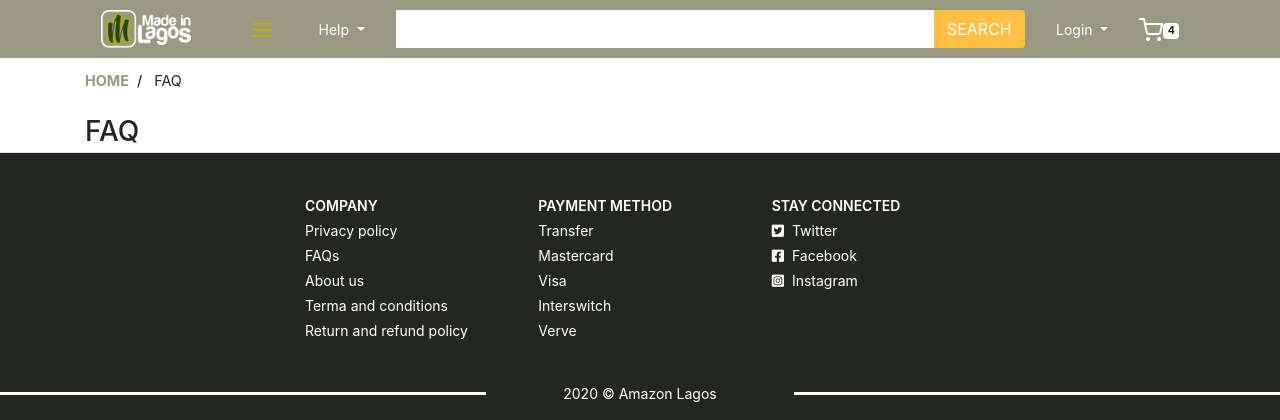
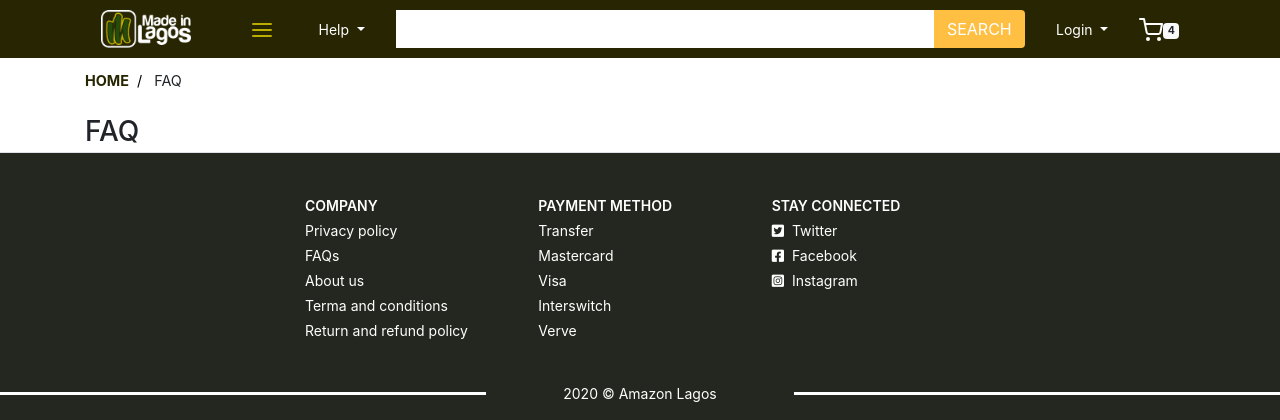
Before and after one commit to iballi2017/madeinlagos-v2, a PHP site: page /views/faq.php in a window 1280 px wide. Shown: the top 420 px of the page. Run offline with PHP 8.4, Linux system fonts and the light colour scheme; some libraries are stand-ins or nearby versions.

Commit message:
new commit

```diff
--- a/stylesheet/main.css
+++ b/stylesheet/main.css
@@ -239,7 +239,7 @@ input[type=number] {
 }
 
 .bg_secondaryDark {
-  background-color: #999882;
+  background-color: #272502;
 }
 
 .text_primary {
@@ -255,7 +255,7 @@ input[type=number] {
 }
 
 .text_secondaryDark {
-  color: #999882;
+  color: #272502;
 }
 
 .text_light {
@@ -319,7 +319,7 @@ ul.breadcrumb li + li:before {
 }
 
 ul.breadcrumb li a {
-  color: #999882;
+  color: #272502;
   text-decoration: none;
   font-weight: bold;
   transition: all 300ms ease-in-out;
--- a/stylesheet/main.scss
+++ b/stylesheet/main.scss
@@ -2,7 +2,7 @@
 @import url("https://fonts.googleapis.com/css2?family=Roboto:ital,wght@0,300;0,400;0,500;0,700;0,900;1,300&display=swap"); // scss Varaibles
 $primaryColor: #bcae00; //rgb(188, 174, 0);
 $secondaryColor: #254c0c; //rgb(37, 76, 12);
-$deepGreen: #999882; //rgb(37, 76, 12);
+$deepGreen: #272502; //rgb(37, 76, 12);
 $orangeColor: #ffbf43; // rgb(255, 191, 67);
 $blackColor: #202020; //rgb(32, 32, 32);
 $white: #ffffff;
```
